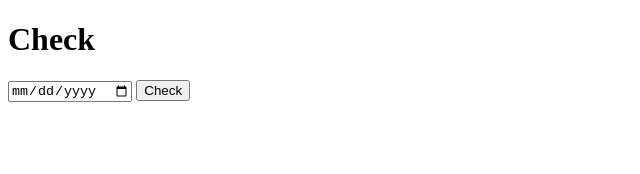
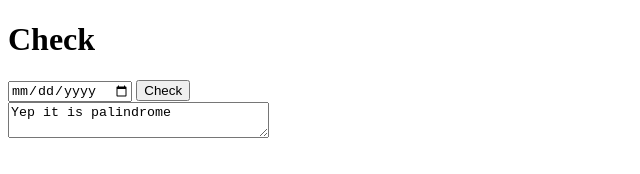
Before and after one commit to Sameony/PalindromeBday, a plain HTML site: page index.html in a window 1280 px wide. Both pictures are taken after a click on the button "Check". Shown: the whole page, without its empty margins (0-640 px from the left). Drawn offline with Linux system fonts and the light colour scheme.

Commit message:
feat: more accurate now checks all possible formats of given date for palindrome

```diff
--- a/index.html
+++ b/index.html
@@ -10,6 +10,8 @@
     <h1>Check</h1>
     <input id="date-input" type="date" />
     <button id="btn-check">Check</button>
+    <br />
+    <textarea name="op" cols="30" rows="2" class="outputHere"></textarea>
     <script src="/index.js"></script>
 </body>
 </html>
--- a/index.js
+++ b/index.js
@@ -1,5 +1,6 @@
 const date_input= document.querySelector("#date-input");
 const btn_check = document.querySelector("#btn-check");
+const outputHere = document.querySelector(".outputHere");
 
 
 var ourDate={
@@ -8,12 +9,24 @@ var ourDate={
     year:""
 }
 btn_check.addEventListener("click",function clickEventHandler(){
+    var flag=0;
     toProperDate(date_input.value);
     var curDate =  ourDate.day+ourDate.month+ourDate.year;
-    console.log(curDate);
-    nextDate();
-    curDate =  ourDate.day+ourDate.month+ourDate.year;
-    console.log(curDate);
+    const allCurDates=allPossibleFormats(curDate);
+    for(var i=0;i<allCurDates.length;i++)
+    {
+        if(isCurDatePalindrome(allCurDates[i]))
+        {
+            outputHere.innerText=("Yep it is palindrome");
+            flag=1;
+            break;
+        }
+
+    }
+    if(!flag)
+    {
+        outputHere.innerText=("No");
+    }
 
 });
 
```
